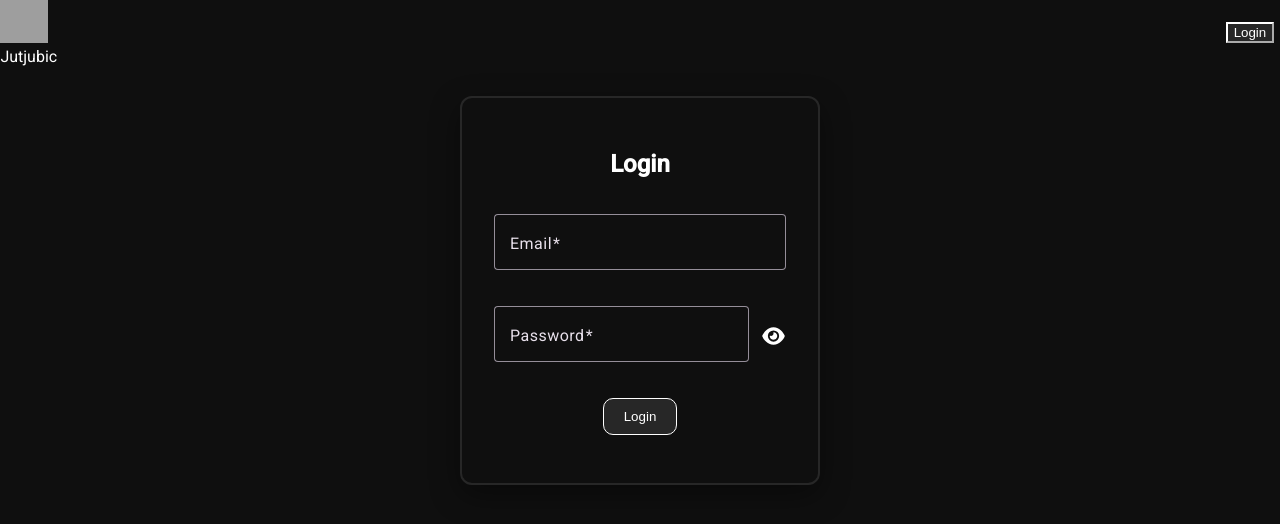
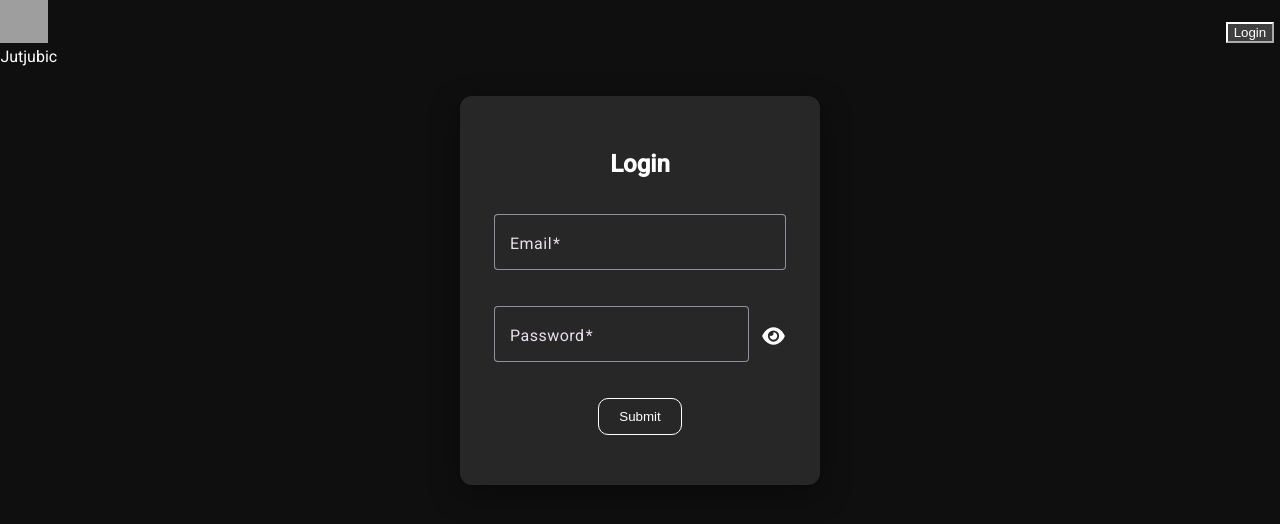
Before and after one commit to mareenah/Jutjubic, an Angular app in the folder frontend/jutjubic/: page /login in a window 1280 px wide. Shown: the top 524 px of the page. Built offline with nearby package versions, Linux system fonts and the light colour scheme; grey boxes are pictures that could not be loaded.

Commit message:
refactor: change login design

```diff
--- a/frontend/jutjubic/src/app/auth/login/login.css
+++ b/frontend/jutjubic/src/app/auth/login/login.css
@@ -1,8 +1,8 @@
 .login-card {
   width: 22.5rem;
   padding: 2rem;
-  background-color: transparent;
-  border: 2px solid var(--accent-color);
+  background-color: var(--secondary-color);
+  border: 2px solid var(--secondary-color);
   border-radius: 12px;
   box-shadow: 0 10px 30px rgba(0, 0, 0, 0.4);
 }
@@ -48,7 +48,7 @@
 }
 
 .login-submit {
-  background-color: var(--accent-color);
+  background-color: var(--secondary-color);
   color: var(--white);
   border: 1px solid var(--white);
   padding: 10px 20px;
@@ -58,7 +58,7 @@
 }
 
 .login-submit:hover {
-  background-color: var(--hover-accent-color);
+  background-color: #515151;
 }
 
 .login-submit-text {
--- a/frontend/jutjubic/src/app/auth/login/login.html
+++ b/frontend/jutjubic/src/app/auth/login/login.html
@@ -26,7 +26,7 @@
       </div>
 
       <div class="login-button">
-        <button class="login-submit" (click)="login()">Login</button>
+        <button class="login-submit" (click)="login()">Submit</button>
       </div>
     </form>
   </mat-card>
--- a/frontend/jutjubic/src/styles.css
+++ b/frontend/jutjubic/src/styles.css
@@ -7,7 +7,8 @@ body {
 
 :root {
   --primary-color: #0f0f0f;
-  --accent-color: #272727;
-  --hover-accent-color: #3f3f3f;
+  --secondary-color: #272727;
+  --accent-color: #3f3f3f;
+  --hover-accent-color: #515151;
   --white: #ffffff;
 }
```
